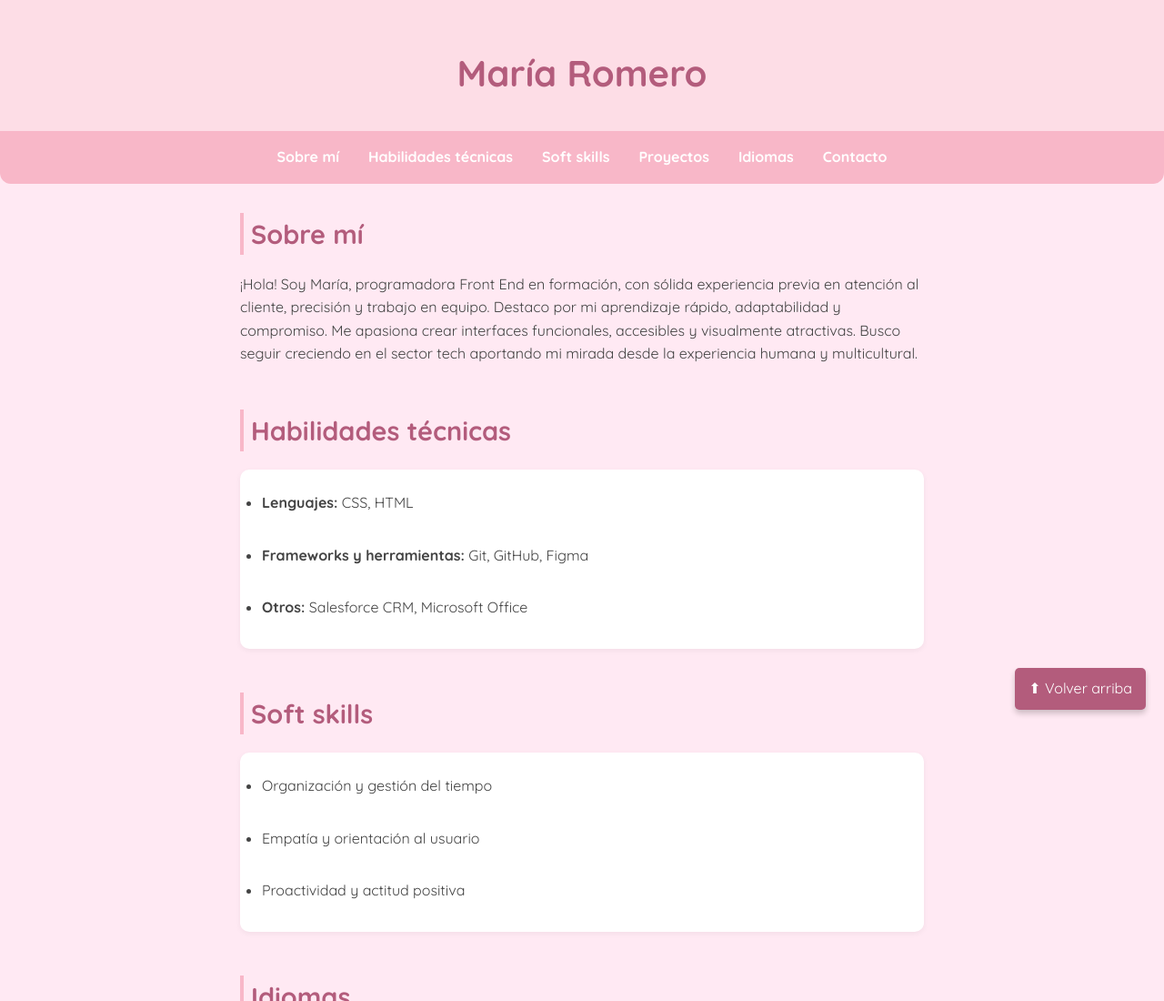
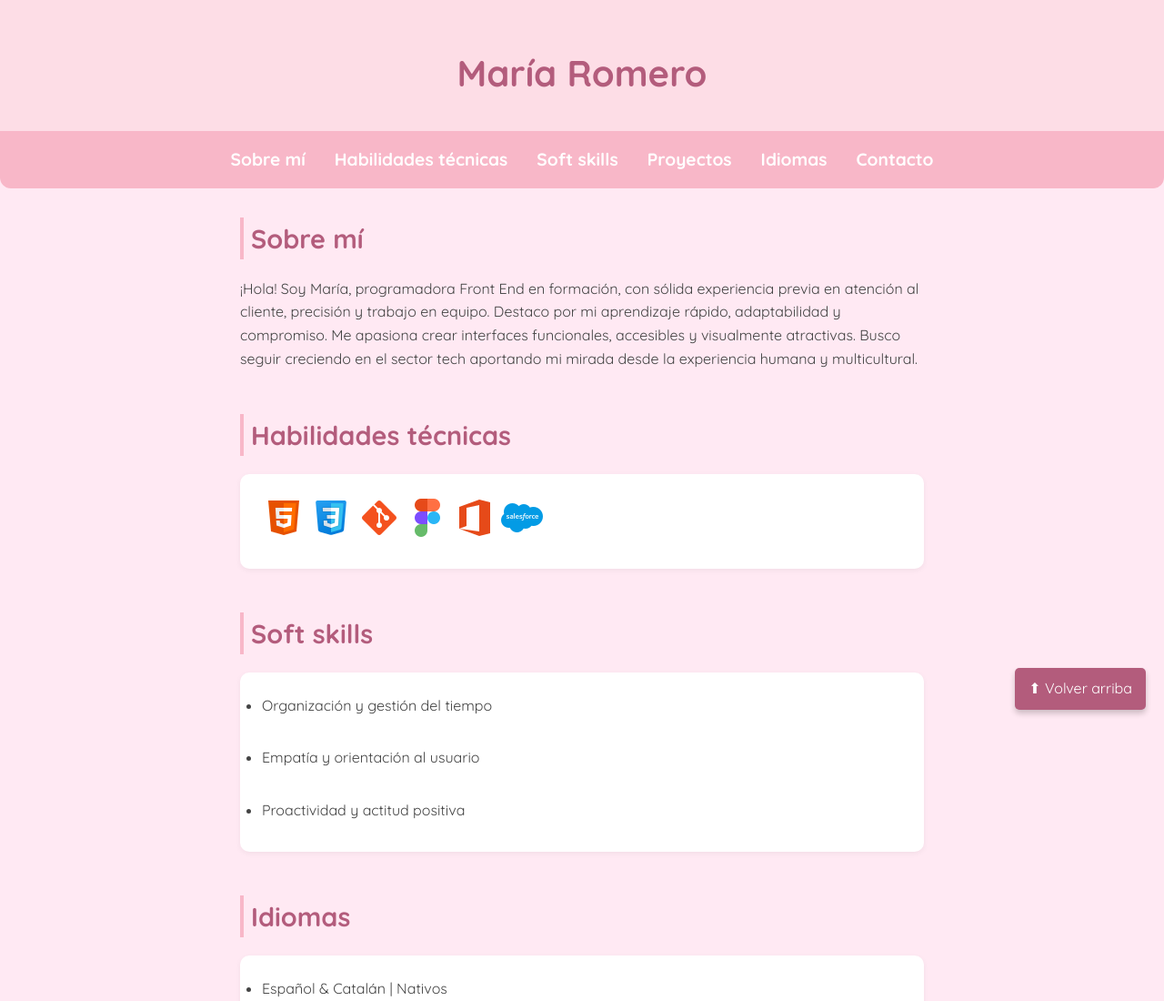
Before and after one commit to MariaRomeroF/CV-web, a plain HTML site: page index.html in a window 1280 px wide. Shown: the top 1100 px of the page at 91% size. Drawn offline with Linux system fonts and the light colour scheme.

Commit message:
first commit

```diff
--- a/css/style.css
+++ b/css/style.css
@@ -51,7 +51,8 @@
     nav a {
       color: white;
       text-decoration: none;
-      font-weight: bold;
+      font-weight:bolder;
+      font-size: larger;
       transition: opacity 0.3s;
     }
 
@@ -88,14 +89,8 @@
       padding-left: 0.5rem;
     }
 
-    .habilidades-tecnicas {
-      display: grid;
-      grid-template-columns: 1fr;
-      gap: 1.5rem;
-    }
-
-    .habilidadestecnicas h2 {
-        margin-bottom: 20px;
+    #habilidades-tecnicas h2 {
+      margin-bottom: 20px;
       font-size: 1.8rem;
       color: #b35c7c;
       border-left: 4px solid #f8b7c8;
--- a/index.html
+++ b/index.html
@@ -27,13 +27,16 @@
       <p>¡Hola! Soy María, programadora Front End en formación, con sólida experiencia previa en atención al cliente, precisión y trabajo en equipo. Destaco por mi aprendizaje rápido, adaptabilidad y compromiso. Me apasiona crear interfaces funcionales, accesibles y visualmente atractivas. Busco seguir creciendo en el sector tech aportando mi mirada desde la experiencia humana y multicultural. </p>
     </section>
 
- <section id="habilidades-tecnicas" class="habilidadestecnicas">
+ <section id="habilidades-tecnicas">
   <h2>Habilidades técnicas</h2>
-  <ul class="habilidades-tecnicas">
-    <li><span class="negrita">Lenguajes:</span> CSS, HTML</li>
-    <li><span class="negrita">Frameworks y herramientas:</span> Git, GitHub, Figma</li>
-    <li><span class="negrita">Otros:</span> Salesforce CRM, Microsoft Office</li>
-  </ul>
+  <div class="habilidades-tecnicas">
+  <img src="images/html5.png" alt="html5">
+   <img src="images/css3.png" alt="css3">
+   <img src="images/gitbash.png" alt="gitbash">
+    <img src="images/figma.png" alt="figma">
+    <img src="images/microsoftof.png" alt="microsoft-office">
+    <img src="images/salesforce.png" alt="salesforce-crm">
+  </div>
 </section>
 
 <section id="soft-skills" class="softskills">
```
Also changed, not shown: images/css3.png (added), images/figma.png (added), images/gitbash.png (added), images/html5.png (added), images/microsoftof.png (added), images/salesforce.png (added).
